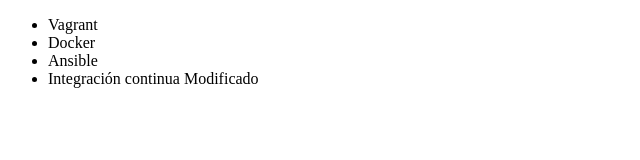
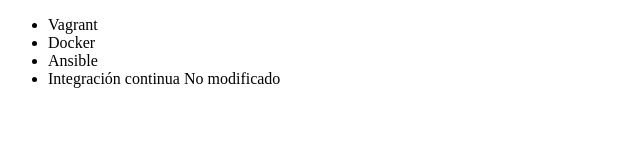
Before and after one commit to EdwinStrong/alura-git, a plain HTML site: page index.html in a window 1280 px wide. Shown: the full height of the page, 0-640 px from the left. Drawn offline with Linux system fonts and the light colour scheme.

```diff
--- a/index.html
+++ b/index.html
@@ -9,7 +9,7 @@
          <li> Vagrant </li>
          <li> Docker </li>
          <li> Ansible </li>
-         <li> Integración continua Modificado </li>
+         <li> Integración continua No modificado </li>
      </ul>
 </body>
 </html>
```
Also changed, not shown: 1 other file.
